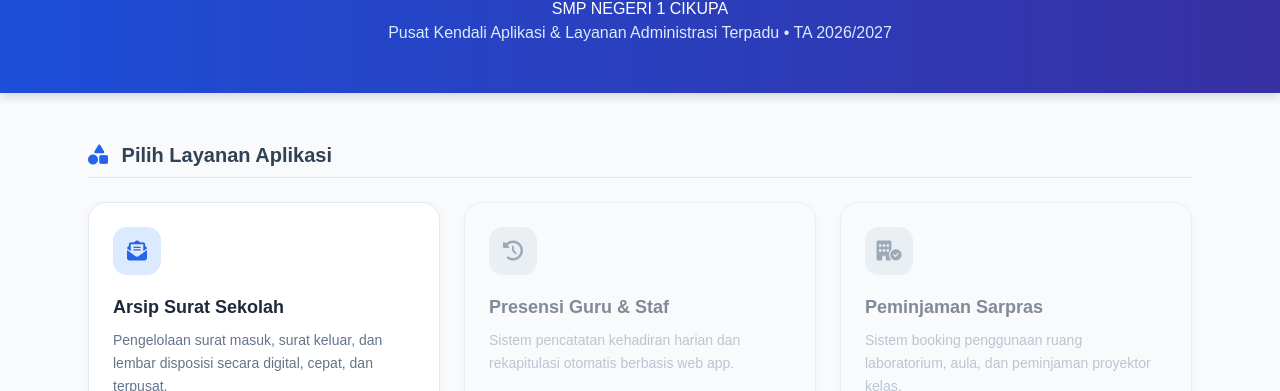
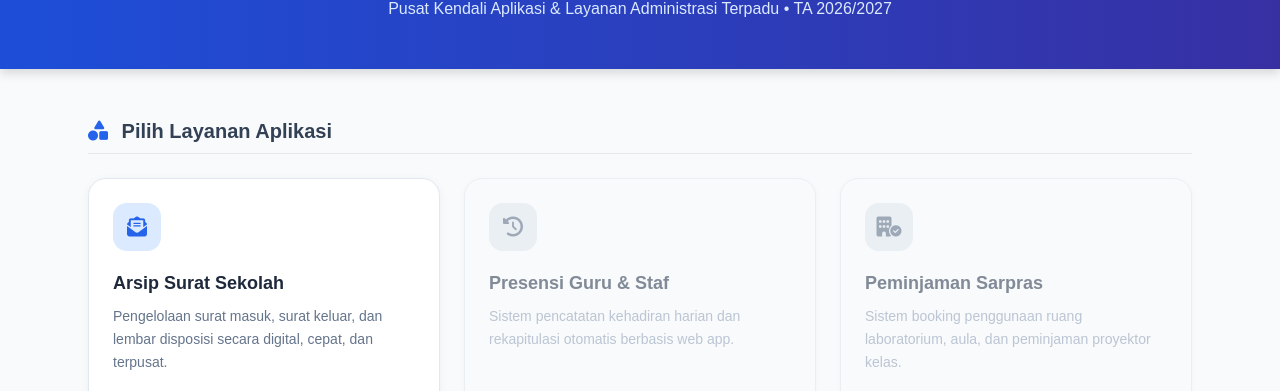
Before and after one commit to arspdtckp/portal-sekolah, a plain HTML site: page index.html in a window 1280 px wide. Shown: the part 99-490 px from the top of the page. Drawn offline with nearby package versions, Linux system fonts and the light colour scheme; a script that the page names is missing.

Commit message:
Update index.html

```diff
--- a/index.html
+++ b/index.html
@@ -25,8 +25,6 @@
         <h1 class="text-3xl md:text-4xl font-extrabold tracking-tight mb-2">
           PORTAL APLIKASI SEKOLAH
         </h1>
-
-        <h2>SMP NEGERI 1 CIKUPA</h2>
 
         <p class="text-blue-100 text-sm md:text-base font-light">
           Pusat Kendali Aplikasi & Layanan Administrasi Terpadu • TA 2026/2027
```
